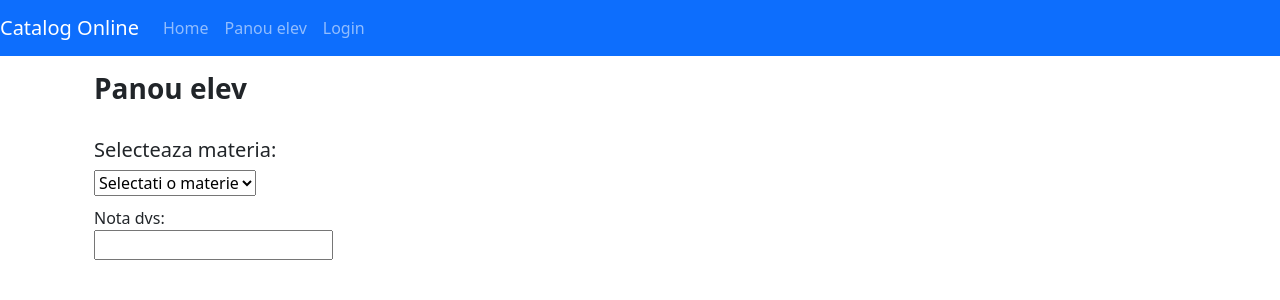
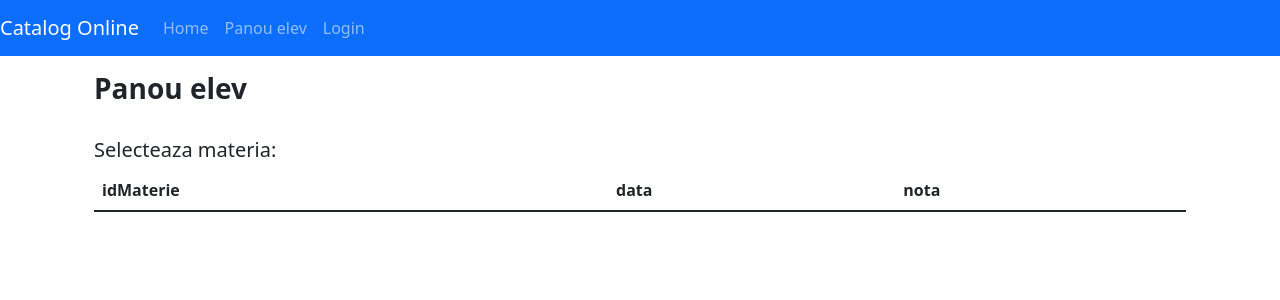
Before and after one commit to tr0yyy/catalog-online-mds, a React (Create React App) app in the folder client/: page /elev in a window 1280 px wide. Shown: the top 300 px of the page. Built offline with nearby package versions, Linux system fonts and the light colour scheme.

Commit message:
Modificat view elev cu tabel

```diff
--- a/client/src/components/elev.component.js
+++ b/client/src/components/elev.component.js
@@ -1,8 +1,66 @@
-import React, { Component } from "react";
+import React, { Component, useEffect } from "react";
 import AuthService from "../services/auth.service";
 import Loader from "react-js-loader";
 
 const MOCK_COURSES = [{ nume: "Mate" }, { nume: "Romana" }, { nume: "Info" }];
+const TABLE_DATA = [
+  {
+    idMaterie: 1,
+    note: [
+      {
+        data: 1,
+        nota: 1,
+      },
+      {
+        data: 2,
+        nota: 2,
+      },
+    ],
+  },
+  {
+    idMaterie: 2,
+    note: [
+      {
+        data: 3,
+        nota: 3,
+      },
+      {
+        data: 4,
+        nota: 4,
+      },
+    ],
+  },
+];
+
+const column = (
+  Object.keys(TABLE_DATA[0])[0] +
+  "," +
+  Object.keys(TABLE_DATA[0]["note"][0])
+).split(",");
+console.log("coloana", column);
+const ThData = () => {
+  return column.map((data) => {
+    return <th key={data}>{data}</th>;
+  });
+};
+console.log(ThData());
+const tdData = () => {
+  return TABLE_DATA.map((data) => {
+    console.log("sa", data);
+    return (
+      <tr>
+        {column.map((row) => {
+          return <td>{data[row]}</td>;
+        })}
+      </tr>
+    );
+  });
+};
+console.log(tdData());
+
+function randomNota() {
+  return Math.floor(Math.random() * 10) + 1;
+}
 
 export default class Elev extends Component {
   constructor(props) {
@@ -16,7 +74,7 @@ export default class Elev extends Component {
     };
   }
   changeNota = () => {
-    this.setState({ nota: Math.floor(Math.random() * 10) + 1 });
+    this.setState({ nota: [randomNota(), randomNota(), randomNota()] });
   };
   shouldComponentUpdate(nextProps, nextState) {
     return this.state.nota !== nextState.nota;
@@ -43,7 +101,7 @@ export default class Elev extends Component {
 
           <div>
             <h5>Selecteaza materia:</h5>
-            <form>
+            {/* <form>
               <select
                 onChange={(e) => {
                   const indexMaterie = Number(e.target.value);
@@ -63,10 +121,16 @@ export default class Elev extends Component {
                   type="text"
                   name="name"
                   readOnly={true}
-                  value={this.state.nota}
+                  value={this.state.nota ? this.state.nota.join(", ") : ""}
                 />
               </label>
-            </form>
+            </form> */}
+            <table className="table">
+              <thead>
+                <tr>{<ThData></ThData>}</tr>
+              </thead>
+              <tbody>{<tdData />}</tbody>
+            </table>
           </div>
         </header>
       </div>
```
